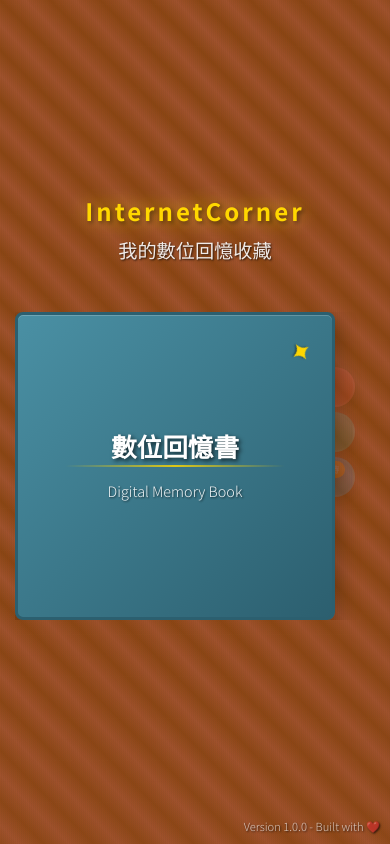
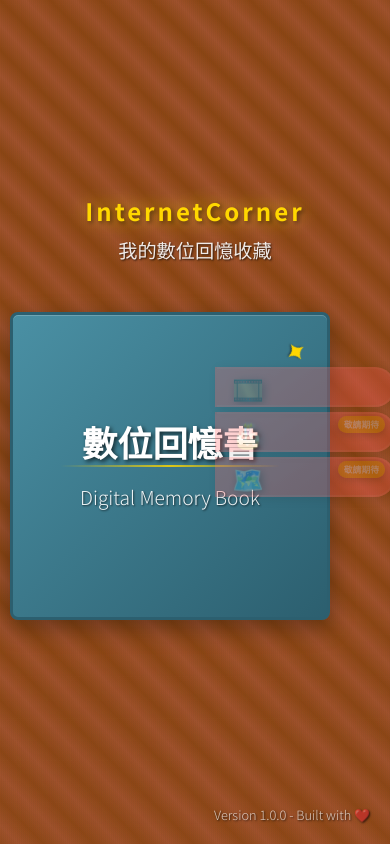
Before and after one commit to DanielHsuJasm/internetcorner, a Flask app: page / in a window 390 px wide. Run offline with Flask 3, Linux system fonts and the light colour scheme.

Commit message:
大致修復main page ui 介面

```diff
--- a/app/services/bookmark_service.py
+++ b/app/services/bookmark_service.py
@@ -41,7 +41,7 @@ def get_all_bookmarks() -> List[BookmarkConfig]:
             color="#4ECDC4",
             route="birthday.index",
             description="每年生日",
-            enabled=True,
+            enabled=False,
             date="xxxx.06.26"
         ),
         BookmarkConfig(
--- a/static/css/home.css
+++ b/static/css/home.css
@@ -1,9 +1,9 @@
 :root {
     /* 保持原有變數 */
-    --book-color: #4A90A4; /* 深藍色書本 */
+    --book-color: #4A90A4;
     --book-border: #2C5F6F;
     --page-color: #F5F5DC;
-    --bookmark-color: #E74C3C; /* 紅色書籤 */
+    --bookmark-color: #E74C3C;
     --gold: #FFD700;
     --text-dark: #2C3E50;
     --text-light: #FFFFFF;
@@ -29,7 +29,6 @@
 }
 
 body {
-    /* 木質桌面背景 */
     background:
         linear-gradient(90deg, transparent 0%, rgba(139, 69, 19, 0.1) 50%, transparent 100%),
         linear-gradient(0deg, rgba(160, 82, 45, 0.15) 0%, transparent 30%),
@@ -48,7 +47,6 @@ body {
     -moz-osx-font-smoothing: grayscale;
 }
 
-/* 添加桌面木紋質感 */
 body::before {
     content: '';
     position: fixed;
@@ -75,7 +73,6 @@ body::before {
     pointer-events: none;
 }
 
-/* 主容器 */
 .main-container {
     display: flex;
     flex-direction: column;
@@ -87,7 +84,6 @@ body::before {
     z-index: 1;
 }
 
-/* 網站標題 */
 .site-title {
     text-align: center;
     margin-bottom: 3rem;
@@ -128,24 +124,22 @@ body::before {
     }
 }
 
-/* 書本容器 - 確保包含書籤 */
+/* 書本容器 */
 .book-container {
     position: relative;
     margin-bottom: 2rem;
-    /* 為書籤預留更多空間 */
-    padding-right: 60px;
-    /* 防止書本重複 */
-    overflow: hidden;
+    padding-right: 80px; /* 增加右側空間 */
+    overflow: visible; /* 🔧 修復：確保書籤可見 */
 }
 
-/* 平面書本設計 - 根據書籤數量動態調整高度 */
+/* 書本設計 */
 .book {
-    width: 480px; /* 增大寬度 */
-    height: 448px; /* 動態計算：6書籤高度 + 預留空間 */
+    width: 480px;
+    height: 448px;
     position: relative;
     transition: transform 0.3s ease, box-shadow 0.3s ease;
     cursor: pointer;
-    z-index: 10; /* 確保書本在書籤上方 */
+    z-index: 5; /* 🔧 修復：降低書本層級，讓書籤可以交互 */
 }
 
 .book:hover {
@@ -153,7 +147,6 @@ body::before {
     box-shadow: 0 15px 30px rgba(0, 0, 0, 0.4);
 }
 
-/* 書的封面 - 平面設計 */
 .book-cover {
     position: absolute;
     width: 100%;
@@ -175,7 +168,7 @@ body::before {
 }
 
 .book-cover h2 {
-    font-size: 2.2rem; /* 增大字體 */
+    font-size: 2.2rem;
     margin-bottom: 1.2rem;
     text-shadow: 2px 2px 4px rgba(0, 0, 0, 0.7);
     text-align: center;
@@ -184,14 +177,13 @@ body::before {
 }
 
 .book-cover .subtitle {
-    font-size: 1.2rem; /* 增大字體 */
+    font-size: 1.2rem;
     opacity: 0.9;
     font-weight: 300;
     z-index: 2;
     text-shadow: 1px 1px 2px rgba(0, 0, 0, 0.7);
 }
 
-/* 書本裝飾 */
 .book-decoration {
     position: absolute;
     width: 100%;
@@ -232,81 +224,58 @@ body::before {
     50% { transform: rotate(180deg); }
 }
 
-/* 移除書的側面厚度效果 */
-.book::before {
-    display: none;
-}
+/* ========== 修復的書籤系統 ========== */
 
-/* ========== 新的個別書籤系統 ========== */
-
-/* 書籤容器 - 移除整體懸停效果 */
+/* 書籤容器 - 完全重新設計 */
 .bookmarks-container {
     position: absolute;
     top: 80px;
-    right: 0;
-    z-index: 5;
+    right: -30px; /* 🔧 修復：調整位置，確保觸發區域正確 */
+    z-index: 20; /* 🔧 修復：提高層級，確保在書本之上 */
     display: flex;
     flex-direction: column;
     gap: 8px;
-    padding-right: 30px;
     min-height: 360px;
+    pointer-events: auto; /* 🔧 修復：確保可以交互 */
 }
 
-/* 書籤基本狀態 - 完全隱藏，只露出一點邊緣 */
+/* 書籤基本狀態 - 重新設計 */
 .bookmark {
     position: relative;
-    width: 200px;
+    width: 220px; /* 🔧 修復：增加寬度 */
     height: 50px;
     cursor: pointer;
-    transition: all 0.5s cubic-bezier(0.25, 0.46, 0.45, 0.94);
-    /* 幾乎完全隱藏，只露出一點點讓用戶知道有書籤 */
-    transform: translateX(185px);
-    opacity: 0.15;
+    /* 🔧 修復：簡化 transition，提高穩定性 */
+    transition: transform 0.4s ease, opacity 0.4s ease, box-shadow 0.4s ease;
+    /* 🔧 修復：調整隱藏位置 */
+    transform: translateX(170px);
+    opacity: 0.3;
     display: flex;
     visibility: visible;
+    /* 🔧 修復：確保層級正確 */
+    z-index: 10;
+    /* 調試：添加邊框確認位置 */
+    /* border: 1px solid rgba(255, 255, 0, 0.3); */
 }
 
-/* 書籤圖標區域 - 始終可見的觸發區域 */
-.bookmark::before {
-    content: '';
-    position: absolute;
-    left: -15px; /* 向左延伸，創建觸發區域 */
-    top: 0;
-    width: 25px; /* 觸發區域寬度 */
-    height: 100%;
-    background: transparent;
-    z-index: 10;
-    cursor: pointer;
+/* 🔧 修復：強化懸停效果 */
+.bookmark:hover {
+    transform: translateX(0) !important;
+    opacity: 1 !important;
+    z-index: 25 !important;
+    box-shadow: -8px 0 25px rgba(0, 0, 0, 0.4) !important;
 }
 
-/* ===== 個別書籤懸停效果 ===== */
-/* 只有當前書籤懸停時滑出 */
-.bookmark:hover {
-    transform: translateX(0); /* 完全滑出 */
-    opacity: 1;
-    z-index: 15;
-    /* 突出效果 */
-    box-shadow: -5px 0 20px rgba(0, 0, 0, 0.3);
-}
-
-/* 未啟用的書籤懸停效果稍微溫和一些 */
+/* 🔧 修復：未啟用書籤的特殊處理 */
 .bookmark[data-enabled="false"]:hover {
-    transform: translateX(10px); /* 不完全滑出 */
-    opacity: 0.8;
-}
-
-/* 移除原有的整體書籤懸停效果 */
-.book:hover ~ .bookmarks-container .bookmark,
-.bookmarks-container:hover .bookmark {
-    /* 移除這些整體效果 */
-    transform: none;
-    opacity: inherit;
+    transform: translateX(20px) !important;
+    opacity: 0.85 !important;
 }
 
 .bookmark-tab {
     width: 100%;
     height: 100%;
-    border-radius: 0 25px 25px 0; /* 右側圓角 */
+    border-radius: 0 25px 25px 0;
     position: relative;
     box-shadow: 3px 2px 12px rgba(0, 0, 0, 0.3);
     overflow: hidden;
@@ -316,21 +285,21 @@ body::before {
     padding: 8px 15px;
     backdrop-filter: blur(5px);
     border: 2px solid rgba(255, 255, 255, 0.1);
+    /* 🔧 修復：確保背景顏色正確應用 */
+    background: var(--bookmark-1);
 }
 
-/* 書籤顏色 - 確保所有6個顏色都定義 */
-.bookmark-color-1 { background: var(--bookmark-1); }
-.bookmark-color-2 { background: var(--bookmark-2); }
-.bookmark-color-3 { background: var(--bookmark-3); }
-.bookmark-color-4 { background: var(--bookmark-4); }
-.bookmark-color-5 { background: var(--bookmark-5); }
-.bookmark-color-6 { background: var(--bookmark-6); }
+/* 書籤顏色 */
+.bookmark-color-1 .bookmark-tab { background: var(--bookmark-1); }
+.bookmark-color-2 .bookmark-tab { background: var(--bookmark-2); }
+.bookmark-color-3 .bookmark-tab { background: var(--bookmark-3); }
+.bookmark-color-4 .bookmark-tab { background: var(--bookmark-4); }
+.bookmark-color-5 .bookmark-tab { background: var(--bookmark-5); }
+.bookmark-color-6 .bookmark-tab { background: var(--bookmark-6); }
+.bookmark-color-7 .bookmark-tab { background: linear-gradient(145deg, #E91E63, #C2185B); }
+.bookmark-color-8 .bookmark-tab { background: linear-gradient(145deg, #9C27B0, #7B1FA2); }
 
-/* 備用顏色，防止超出範圍 */
-.bookmark-color-7 { background: linear-gradient(145deg, #E91E63, #C2185B); }
-.bookmark-color-8 { background: linear-gradient(145deg, #9C27B0, #7B1FA2); }
-
-/* 書籤圖標 - 在隱藏狀態下也部分可見 */
+/* 書籤圖標 */
 .bookmark-icon {
     font-size: 1.6rem;
     margin-right: 10px;
@@ -338,7 +307,6 @@ body::before {
     transition: transform 0.3s ease;
     flex-shrink: 0;
     opacity: 1;
-    /* 確保圖標在隱藏狀態下也能被看到一部分 */
     position: relative;
     z-index: 12;
 }
@@ -347,19 +315,18 @@ body::before {
     transform: scale(1.15);
 }
 
-/* 書籤文字容器 - 只在懸停時顯示 */
+/* 書籤文字 - 懸停時顯示 */
 .bookmark-text {
     display: flex;
     flex-direction: column;
     align-items: flex-start;
     opacity: 0;
     transform: translateX(15px);
-    transition: all 0.4s ease 0.1s;
+    transition: all 0.3s ease 0.1s;
     white-space: nowrap;
     flex-grow: 1;
 }
 
-/* 只有懸停當前書籤時才顯示文字 */
 .bookmark:hover .bookmark-text {
     opacity: 1;
     transform: translateX(0);
@@ -382,7 +349,7 @@ body::before {
     line-height: 1;
 }
 
-/* 即將推出徽章 - 始終可見 */
+/* 即將推出徽章 */
 .coming-soon-badge {
     position: absolute;
     top: 2px;
@@ -415,7 +382,7 @@ body::before {
     text-shadow: 1px 1px 2px rgba(0, 0, 0, 0.7);
 }
 
-/* 即將推出模態框 */
+/* 模態框 */
 .modal {
     display: none;
     position: fixed;
@@ -502,7 +469,7 @@ body::before {
     }
 
     .book-container {
-        padding-right: 50px;
+        padding-right: 60px;
     }
 
     .book {
@@ -510,55 +477,25 @@ body::before {
         height: 368px;
     }
 
-    .book:hover {
-        transform: translateY(-3px) scale(1.01);
-    }
-
     .bookmarks-container {
         top: 65px;
+        right: -20px;
         gap: 6px;
-        padding-right: 25px;
         min-height: 280px;
     }
 
     .bookmark {
-        width: 180px;
+        width: 200px;
         height: 45px;
-        transform: translateX(165px); /* 調整平板隱藏位置 */
+        transform: translateX(150px);
     }
 
     .bookmark:hover {
-        transform: translateX(0);
+        transform: translateX(0) !important;
     }
 
     .bookmark[data-enabled="false"]:hover {
-        transform: translateX(8px);
-    }
-
-    .bookmark-icon {
-        font-size: 1.5rem;
-        margin-right: 10px;
-    }
-
-    .bookmark-title {
-        font-size: 0.8rem;
-    }
-
-    .bookmark-date {
-        font-size: 0.65rem;
-    }
-
-    .book-cover h2 {
-        font-size: 1.9rem;
-    }
-
-    .book-cover .subtitle {
-        font-size: 1.05rem;
-    }
-
-    .coming-soon-badge {
-        font-size: 0.55rem;
-        padding: 2px 6px;
+        transform: translateX(15px) !important;
     }
 }
 
@@ -568,7 +505,7 @@ body::before {
     }
 
     .book-container {
-        padding-right: 40px;
+        padding-right: 50px;
     }
 
     .book {
@@ -578,72 +515,43 @@ body::before {
 
     .bookmarks-container {
         top: 55px;
+        right: -15px;
         gap: 5px;
-        padding-right: 20px;
         min-height: 240px;
     }
 
     .bookmark {
-        width: 160px;
+        width: 180px;
         height: 40px;
-        transform: translateX(145px); /* 調整手機隱藏位置 */
+        transform: translateX(130px);
     }
 
     .bookmark:hover {
-        transform: translateX(0);
+        transform: translateX(0) !important;
     }
 
     .bookmark[data-enabled="false"]:hover {
-        transform: translateX(6px);
-    }
-
-    .bookmark-icon {
-        font-size: 1.3rem;
-        margin-right: 8px;
-    }
-
-    .bookmark-title {
-        font-size: 0.75rem;
-    }
-
-    .bookmark-date {
-        font-size: 0.6rem;
-    }
-
-    .book-cover h2 {
-        font-size: 1.6rem;
-    }
-
-    .book-cover .subtitle {
-        font-size: 0.9rem;
-    }
-
-    .version-info {
-        bottom: 10px;
-        right: 10px;
-        font-size: 0.7rem;
+        transform: translateX(10px) !important;
     }
 }
 
-/* ========== 觸摸設備優化 ========== */
+/* 觸摸設備優化 */
 @media (hover: none) and (pointer: coarse) {
     .bookmark {
-        /* 觸摸設備上稍微露出更多 */
-        transform: translateX(175px);
-        opacity: 0.2;
+        transform: translateX(160px);
+        opacity: 0.4;
     }
 
     .bookmark:active,
     .bookmark:focus {
-        transform: translateX(0);
-        opacity: 1;
+        transform: translateX(0) !important;
+        opacity: 1 !important;
     }
 
-    /* 觸摸設備上的特殊狀態 */
     .bookmark.touch-active {
         transform: translateX(0) !important;
         opacity: 1 !important;
-        z-index: 20 !important;
+        z-index: 25 !important;
     }
 }
 
@@ -651,9 +559,9 @@ body::before {
 .bookmark:focus {
     outline: 2px solid var(--gold);
     outline-offset: 2px;
-    transform: translateX(0);
-    opacity: 1;
-    z-index: 15;
+    transform: translateX(0) !important;
+    opacity: 1 !important;
+    z-index: 25 !important;
 }
 
 /* 性能優化 */
--- a/static/js/home.js
+++ b/static/js/home.js
@@ -278,10 +278,12 @@ function initBookmarkClickHandlers() {
         if (isEnabled) {
             // 啟用的書籤 - 導航到頁面
             const route = bookmark.dataset.route;
-            if (route) {
+            if (route && route !== '#') {
                 handleBookmarkNavigation(route, bookmarkId);
             } else {
-                console.error('未找到路由信息:', bookmarkId);
+                console.log('書籤路由未設定或為 #，顯示即將推出');
+                const title = bookmark.dataset.title || bookmarkId;
+                handleComingSoonBookmark(title, bookmarkId);
             }
         } else {
             // 未啟用的書籤 - 顯示即將推出
--- a/templates/home.html
+++ b/templates/home.html
@@ -38,11 +38,12 @@
                 <div class="bookmark"
                      data-bookmark-id="{{ bookmark.id }}"
                      data-enabled="{{ bookmark.enabled|lower }}"
-                     {% if bookmark.enabled %}
-                     data-route="{{ url_for(bookmark.route) }}"
+                     {% if bookmark.enabled and bookmark.route == 'memory.index' %}
+                        data-route="{{ url_for(bookmark.route) }}"
                      {% else %}
-                     data-title="{{ bookmark.title|e }}"
-                     {% endif %}>
+                        data-route="#"
+                     {% endif %}
+                     data-title="{{ bookmark.title|e }}">
                     <div class="bookmark-tab bookmark-color-{{ loop.index }}">
                         <div class="bookmark-icon">{{ bookmark.icon }}</div>
                         <div class="bookmark-text">
```
